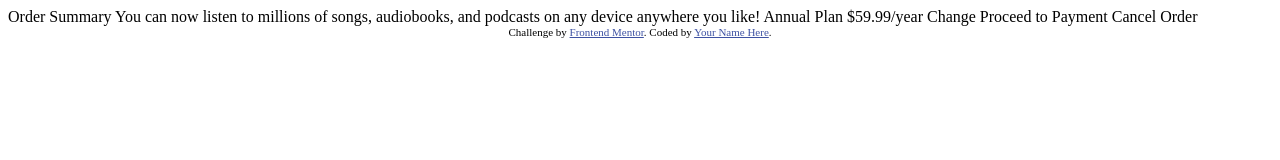
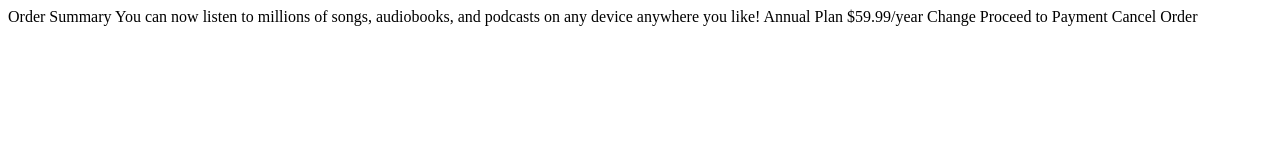
Before and after one commit to MATBMS/order-summary-component, a plain HTML site: page index.html in a window 1280 px wide. Drawn offline with Linux system fonts and the light colour scheme.

Commit message:
create project structure

```diff
--- a/index.html
+++ b/index.html
@@ -1,19 +1,17 @@
 <!DOCTYPE html>
 <html lang="en">
+
   <head>
     <meta charset="UTF-8">
-  <meta name="viewport" content="width=device-width, initial-scale=1.0"> <!-- displays site properly based on user's device -->
+    <meta name="viewport" content="width=device-width, initial-scale=1.0">
+    <!-- displays site properly based on user's device -->
 
     <link rel="icon" type="image/png" sizes="32x32" href="./images/favicon-32x32.png">
 
+    <link rel="stylesheet" href="./styles.css">
     <title>Frontend Mentor | Order summary card</title>
+  </head>
 
-  <!-- Feel free to remove these styles or customise in your own stylesheet 👍 -->
-  <style>
-    .attribution { font-size: 11px; text-align: center; }
-    .attribution a { color: hsl(228, 45%, 44%); }
-  </style>
-</head>
   <body>
 
     Order Summary
@@ -28,10 +26,6 @@
 
     Proceed to Payment
     Cancel Order
+  </body>
 
-  <div class="attribution">
-    Challenge by <a href="https://www.frontendmentor.io?ref=challenge" target="_blank">Frontend Mentor</a>.
-    Coded by <a href="#">Your Name Here</a>.
-  </div>
-</body>
 </html>
```
Also changed, not shown: styles.css (added). Lines whose indentation alone changed are shown as unchanged.
